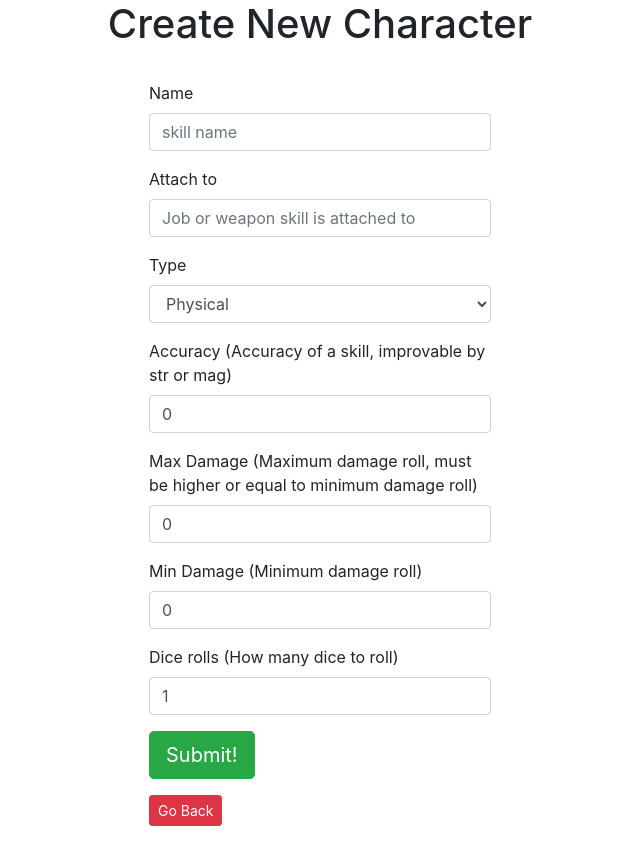
After one commit to Wayl123/TRPG, a Node server app: page /skill/new in a window 1280 px wide. The commit adds this page. Shown: the whole page, without its empty margins (320-960 px from the left). Run offline with Node 20, Linux system fonts and the light colour scheme; tables that the repository leaves empty hold one stand-in row (values such as "Sample post"); some libraries are stand-ins or nearby versions.

Commit message:
Add new page for job and skill. Add req to job model to chain jobs.

```diff
--- a/app.js
+++ b/app.js
@@ -16,7 +16,7 @@ var express = require("express"),
 	skillRoutes = require("./routes/skills"),
 	indexRoutes = require("./routes/index");
 
-seedDB();
+//seedDB();
 const url = process.env.DATABASEURL || "mongodb://localhost:27017/trpg";
 mongoose.connect(url, {useNewUrlParser: true, useUnifiedTopology: true, useFindAndModify: false});
 
--- a/models/job.js
+++ b/models/job.js
@@ -3,6 +3,7 @@ var mongoose = require("mongoose");
 var skillSchema = new mongoose.Schema({
 	name: String, //class name
 	joblvl: Number, //level restriction for job
+	req: String,
 	skills: [ //class skill, character can use all job skill they have been
 		{
 			type: mongoose.Schema.Types.ObjectId,
--- a/routes/skills.js
+++ b/routes/skills.js
@@ -1,7 +1,9 @@
 var express = require("express"),
 	router = express.Router(),
 	//models
-	Skill = require("../models/skill");
+	Skill = require("../models/skill"),
+	Weapon = require("../models/weapon"),
+	Job = require("../models/job");
 
 //index
 router.get("/", (req, res) => {
@@ -14,4 +16,36 @@ router.get("/", (req, res) => {
 	});
 });
 
+//new
+router.get("/new", (req, res) => {
+	res.render("skills/new");
+});
+
+//create
+router.post("/", (req, res) => {
+	Skill.create(req.body.skill, (err, skill) => {
+		if(err){
+			console.log(err);
+		} else {
+			Job.findOne({"name": skill.req}, (err, job) => {
+				if(err || !job){
+					console.log(err);
+				} else {
+					job.skills.push(skill);
+					job.save();
+				}
+			});
+			Weapon.findOne({"name": skill.req}, (err, weapon) => {
+				if(err || !weapon){
+					console.log(err);
+				} else {
+					weapon.skills.push(skill);
+					weapon.save();
+				}
+			});
+			res.redirect("/skill");
+		}
+	});
+});
+
 module.exports = router;
--- a/views/jobs/index.ejs
+++ b/views/jobs/index.ejs
@@ -8,7 +8,9 @@
 			<div class="card" style="width: 18rem;">
 				<div class="card-body">
 					<h5 class="card-title"><%= job.name %></h5>
-					<p class="card-text">Joblvl: <%= job.joblvl %></p><p class="card-text">Skill: </p>
+					<p class="card-text">Joblvl: <%= job.joblvl %></p>
+					<p class="card-text">Req: <%= (job.req === "" || !job.req) ? "None" : job.req %></p>
+					<p class="card-text">Skill: </p>
 					<ul>
 						<% job.skills.forEach((skill) => { %>
 							<li class="card-text"><%= skill.name %></li>
--- a/views/skills/index.ejs
+++ b/views/skills/index.ejs
@@ -7,6 +7,7 @@
 		<div class="col-md-3 col-sm-6">
 			<div class="card" style="width: 18rem;">
 				<div class="card-body">
+					<h5 class="card-title"><%= skill.name %></h5>
 					<p class="card-text">Skill gain from: <%= skill.req %></p>
 					<p class="card-text">Damage type: <%= skill.type %></p>
 					<p class="card-text">Accuracy: <%= skill.acc %></p>
--- /dev/null
+++ b/views/skills/new.ejs
@@ -0,0 +1,50 @@
+<% include ../partials/header %>
+
+<div class="container">
+	<div class="row">
+		<div class="col-md-12 text-center">
+			<h1>Create New Character</h1>
+		</div>
+		<div class="center-form">
+			<form action="/trpg" method="POST">
+				<div class="form-group">
+					<label>Name</label>
+					<input class="form-control" type="text" name="skill[name]" placeholder="skill name" required>
+				</div>
+				<div class="form-group">
+					<label>Attach to</label>
+					<input class="form-control" type="number" name="skill[req]" placeholder="Job or weapon skill is attached to" required>
+				</div>
+				<div class="form-group">
+					<label>Type</label>
+					<select class="form-control" name="skill[type]">
+						<option value="physical">Physical</option>
+						<option value="magical">Magical</option>
+					</select>
+				</div>
+				<div class="form-group">
+					<label>Accuracy (Accuracy of a skill, improvable by str or mag)</label>
+					<input class="form-control" type="number" name="job[acc]" value="0" min="0" max="100" step="1" required>
+				</div>
+				<div class="form-group">
+					<label>Max Damage (Maximum damage roll, must be higher or equal to minimum damage roll)</label>
+					<input class="form-control" type="number" name="job[max]" value="0" min="0" step="1" required>
+				</div>
+				<div class="form-group">
+					<label>Min Damage (Minimum damage roll)</label>
+					<input class="form-control" type="number" name="job[min]" value="0" min="0" step="1" required>
+				</div>
+				<div class="form-group">
+					<label>Dice rolls (How many dice to roll)</label>
+					<input class="form-control" type="number" name="job[min]" value="1" min="1" step="1" required>
+				</div>
+				<div class="form-group">
+					<button class="btn btn-lg btn-success" type="submit">Submit!</button>
+				</div>
+			</form>
+			<a class="btn btn-sm btn-danger" href="/skill">Go Back</a>
+		</div>
+	</div>
+</div>
+
+<% include ../partials/footer %>
```
Also changed, not shown: routes/jobs.js (+16 -0 lines), views/characters/edit.ejs (+7 -7 lines), views/characters/new.ejs (+7 -7 lines), views/jobs/new.ejs (added, +31 -0 lines).
